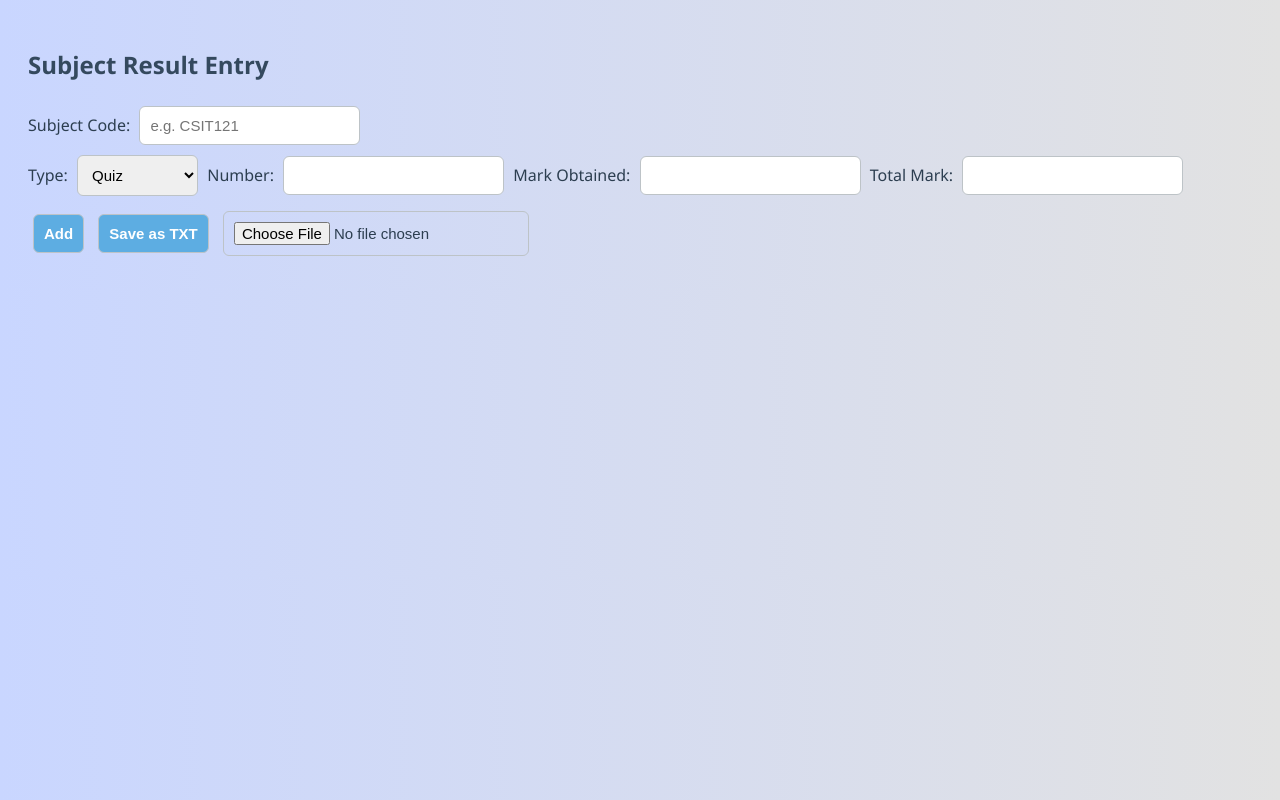
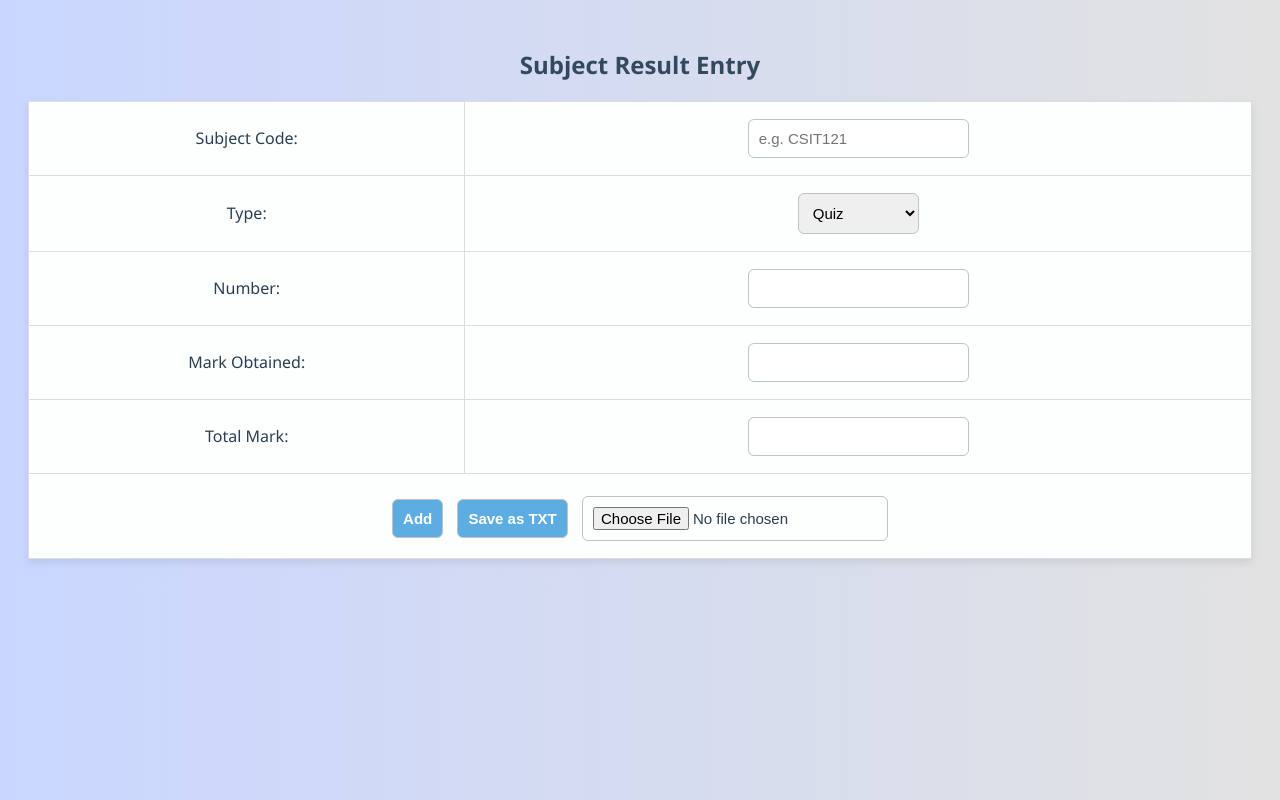
Before and after one commit to ayan-deb-nath/Subject-Result-Tracker, a plain HTML site: page index.html in a window 1280 px wide. Drawn offline with Linux system fonts and the light colour scheme.

Commit message:
Update index.html

```diff
--- a/index.html
+++ b/index.html
@@ -66,24 +66,46 @@
   </style>
 </head>
 <body>
-  <h2>Subject Result Entry</h2>
+  <h2 align = 'center'>Subject Result Entry</h2>
 
-  <label>Subject Code: <input type="text" id="subjectCode" placeholder="e.g. CSIT121"></label><br>
-  <label>Type:
+<table>
+  <tr>
+    <td><label for="subjectCode">Subject Code:</label></td>
+    <td><input type="text" id="subjectCode" placeholder="e.g. CSIT121"></td>
+  </tr>
+  <tr>
+    <td><label for="type">Type:</label></td>
+    <td>
       <select id="type">
         <option value="Quiz">Quiz</option>
         <option value="Assignment">Assignment</option>
         <option value="Project">Project</option>
       </select>
-  </label>
-  <label>Number: <input type="number" id="number" min="1"></label>
-  <label>Mark Obtained: <input type="number" id="obtained" min="0"></label>
-  <label>Total Mark: <input type="number" id="total" min="1"></label>
+    </td>
+  </tr>
+  <tr>
+    <td><label for="number">Number:</label></td>
+    <td><input type="number" id="number" min="1"></td>
+  </tr>
+  <tr>
+    <td><label for="obtained">Mark Obtained:</label></td>
+    <td><input type="number" id="obtained" min="0"></td>
+  </tr>
+  <tr>
+    <td><label for="total">Total Mark:</label></td>
+    <td><input type="number" id="total" min="1"></td>
+  </tr>
+  <tr>
+    <td colspan="2" style="text-align: center;">
       <button onclick="addEntry()">Add</button>
       <button onclick="saveToFile()">Save as TXT</button>
       <input type="file" id="fileInput" accept=".txt" onchange="loadFromFile(event)">
+    </td>
+  </tr>
+</table>
 
 <div id="subjectSections"></div>
+
 
 <script>
   let subjects = {};
@@ -132,7 +154,9 @@
       <p><strong>Average Scores</strong></p>
       <p>Quiz: <span id="avgQuiz-${subject}">N/A</span>%</p>
       <p>Assignment: <span id="avgAssignment-${subject}">N/A</span>%</p>
-      <p>Project: <span id="avgProject-${subject}">N/A</span>%</p>`;
+      <p>Project: <span id="avgProject-${subject}">N/A</span>%</p>
+      <p><strong>Total Average: <span id="avgTotal-${subject}">N/A</span>%</strong></p>`;
+
     container.appendChild(section);
 
     const table = document.getElementById("table-" + subject);
@@ -158,6 +182,14 @@
         : 'N/A';
       document.getElementById("avg" + type + "-" + subject).textContent = avg;
     }
+
+        // Calculate overall total average
+    const allMarks = entries.map(e => e.mark);
+    const totalAvg = allMarks.length
+      ? (allMarks.reduce((a, b) => a + b, 0) / allMarks.length).toFixed(2)
+      : 'N/A';
+    document.getElementById("avgTotal-" + subject).textContent = totalAvg;
+
   }
 
   function saveToFile() {
```
Lines whose indentation alone changed are shown as unchanged.
